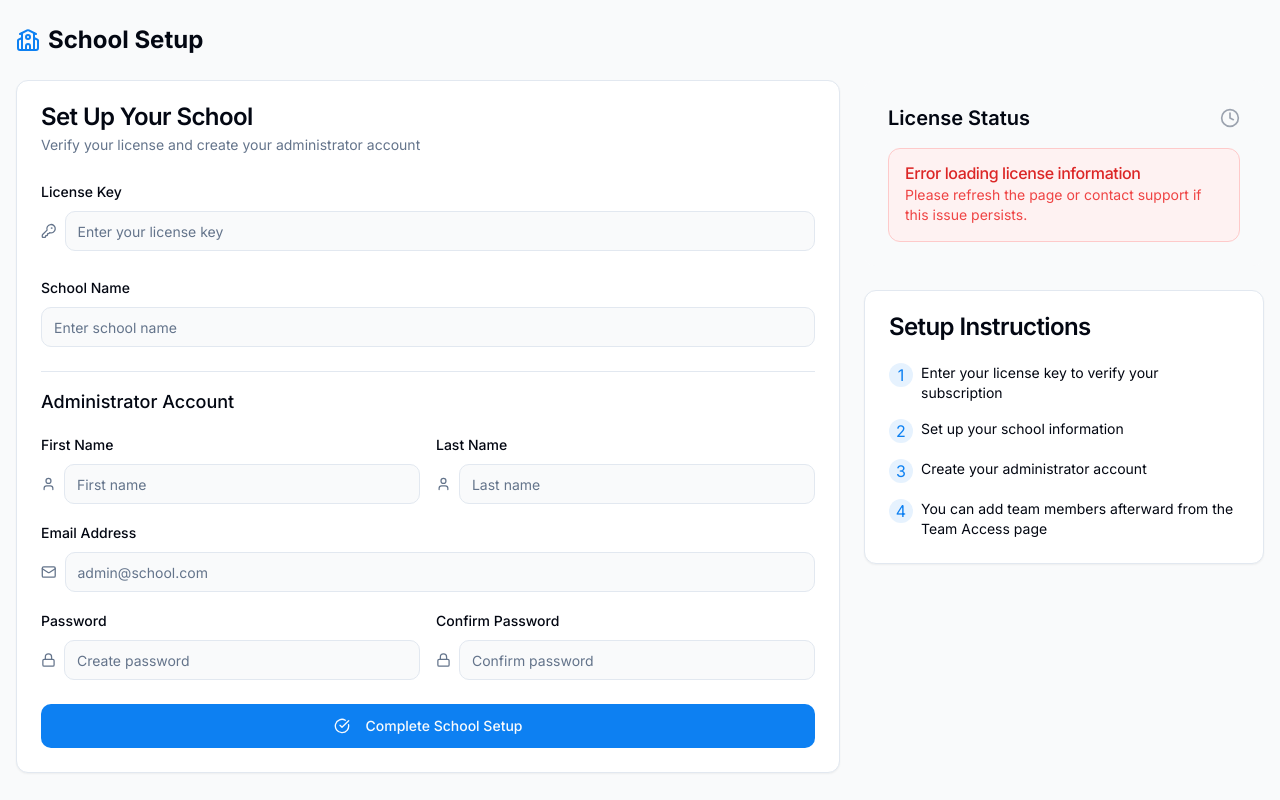
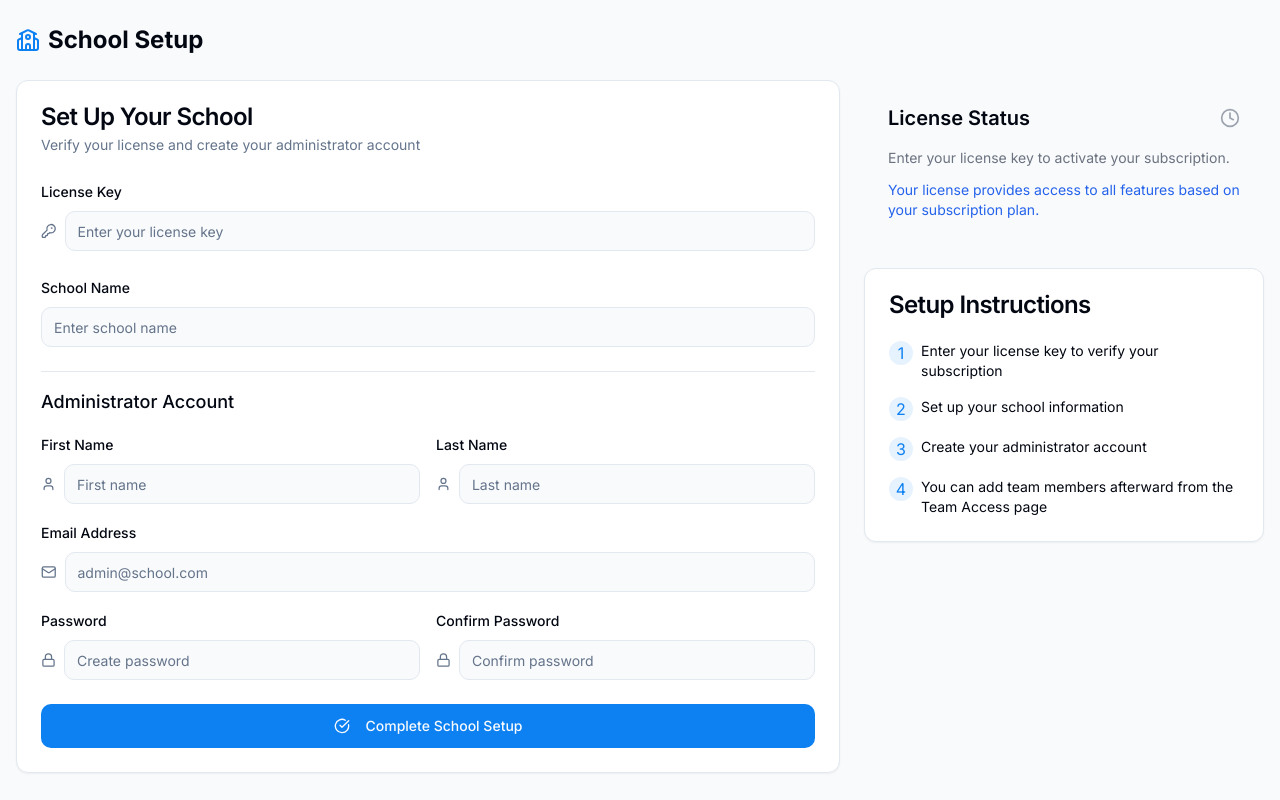
Before and after one commit to a7mdelbanna/kool-skool, a React (Vite) app: page /school-setup in a window 1280 px wide. Built offline with nearby package versions, Linux system fonts and the light colour scheme.

Commit message:
Solve it

```diff
--- a/src/components/LicenseWidget.tsx
+++ b/src/components/LicenseWidget.tsx
@@ -4,6 +4,7 @@ import { Alert, AlertDescription, AlertTitle } from "@/components/ui/alert";
 import { Clock } from 'lucide-react';
 import { supabase } from "@/integrations/supabase/client";
 import { useQuery } from '@tanstack/react-query';
+import { useLocation } from 'react-router-dom';
 
 interface LicenseDetails {
   id: string;
@@ -85,12 +86,32 @@ const fetchLicenseDetails = async (): Promise<LicenseDetails | null> => {
 };
 
 const LicenseWidget: React.FC = () => {
+  const location = useLocation();
+  const isSchoolSetupPage = location.pathname === '/school-setup';
+
+  // Only run the query if we're not on the school setup page
   const { data: licenseDetails, isLoading, error, refetch } = useQuery({
     queryKey: ['licenseDetails'],
     queryFn: fetchLicenseDetails,
-    enabled: !!localStorage.getItem('user'), // Only run when user is authenticated
+    enabled: !isSchoolSetupPage && !!localStorage.getItem('user'), // Don't run on setup page
     staleTime: 5 * 60 * 1000, // 5 minutes
   });
+
+  // Show a different version of the widget on the school setup page
+  if (isSchoolSetupPage) {
+    return (
+      <div className="bg-gray-50 p-6 rounded-lg">
+        <div className="flex justify-between items-center mb-4">
+          <h2 className="text-xl font-semibold">License Status</h2>
+          <Clock className="h-5 w-5 text-gray-400" />
+        </div>
+        <p className="text-sm text-gray-500">Enter your license key to activate your subscription.</p>
+        <div className="mt-3 text-sm text-blue-600">
+          Your license provides access to all features based on your subscription plan.
+        </div>
+      </div>
+    );
+  }
 
   return (
     <div className="bg-gray-50 p-6 rounded-lg">
```
